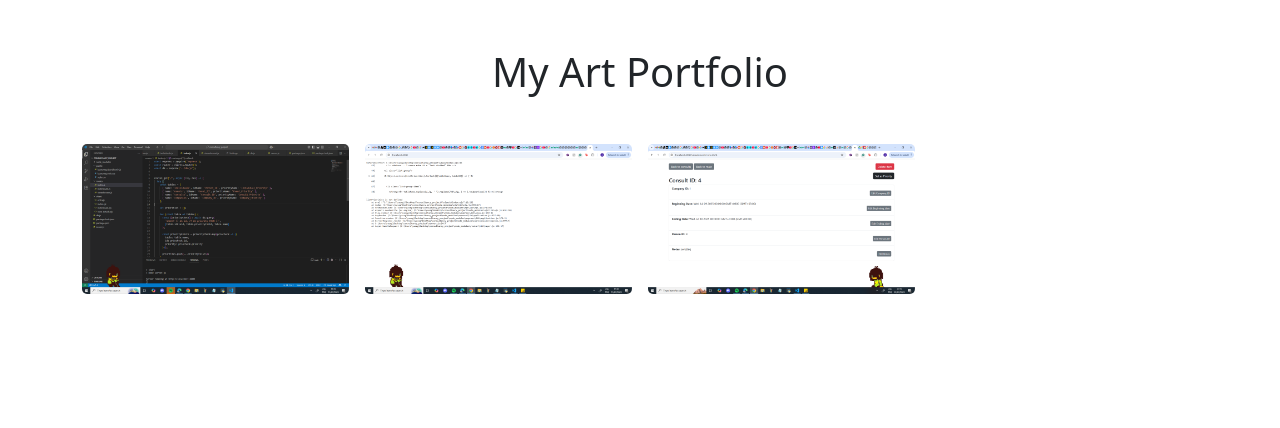
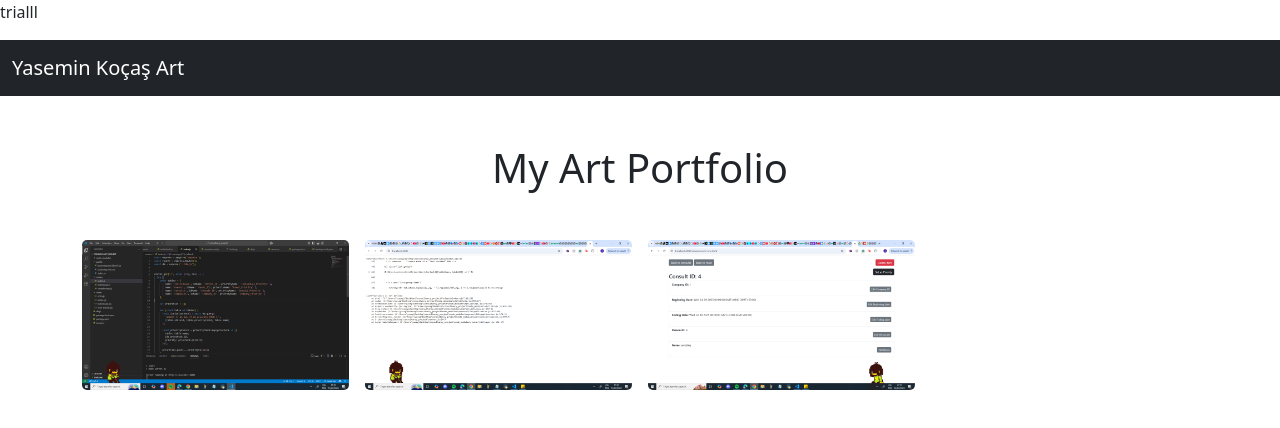
Before and after one commit to yaseminkocas/yaseminkocas.github.io, a plain HTML site: page index.html in a window 1280 px wide. Drawn offline with nearby package versions, Linux system fonts and the light colour scheme; files that its build step writes are made by us from their sources.

Commit message:
trial yet again

```diff
--- a/index.html
+++ b/index.html
@@ -2,31 +2,37 @@
 <html lang="en">
 <head>
   <meta charset="UTF-8">
-  <meta name="viewport" content="width=device-width, initial-scale=1.0">
-  <title>Art Portfolio</title>
-  <!-- Bootstrap CSS -->
+  <meta name="viewport" content="width=device-width, initial-scale=1">
+  <p>trialll</p>
+
   <link href="https://cdn.jsdelivr.net/npm/bootstrap@5.3.3/dist/css/bootstrap.min.css" rel="stylesheet">
-  <!-- Custom CSS -->
-  <link rel="stylesheet" href="css/style.css">
+
+  <link href="css/style.css" rel="stylesheet">
 </head>
 <body>
+  <nav class="navbar navbar-expand-lg navbar-dark bg-dark">
+    <div class="container-fluid">
+      <a class="navbar-brand" href="#">Yasemin Koçaş Art</a>
+    </div>
+  </nav>
+  <body>
   <div class="container py-5">
     <h1 class="text-center mb-5">My Art Portfolio</h1>
     <div id="gallery" class="row g-3">
-      <!-- JS will insert images here -->
+      <!-- JS inserts images here -->
     </div>
   </div>
 
-  <!-- Lightbox modal -->
+  <!-- LIGHTBOX MUST BE DIRECT CHILD OF BODY -->
   <div id="lightbox" class="lightbox">
     <span class="close">&times;</span>
     <img class="lightbox-content" id="lightbox-img">
     <div id="lightbox-caption"></div>
   </div>
+</body>
 
-  <!-- Bootstrap JS -->
   <script src="https://cdn.jsdelivr.net/npm/bootstrap@5.3.3/dist/js/bootstrap.bundle.min.js"></script>
-  <!-- Custom JS -->
+
   <script src="js/script.js"></script>
 </body>
 </html>
```
